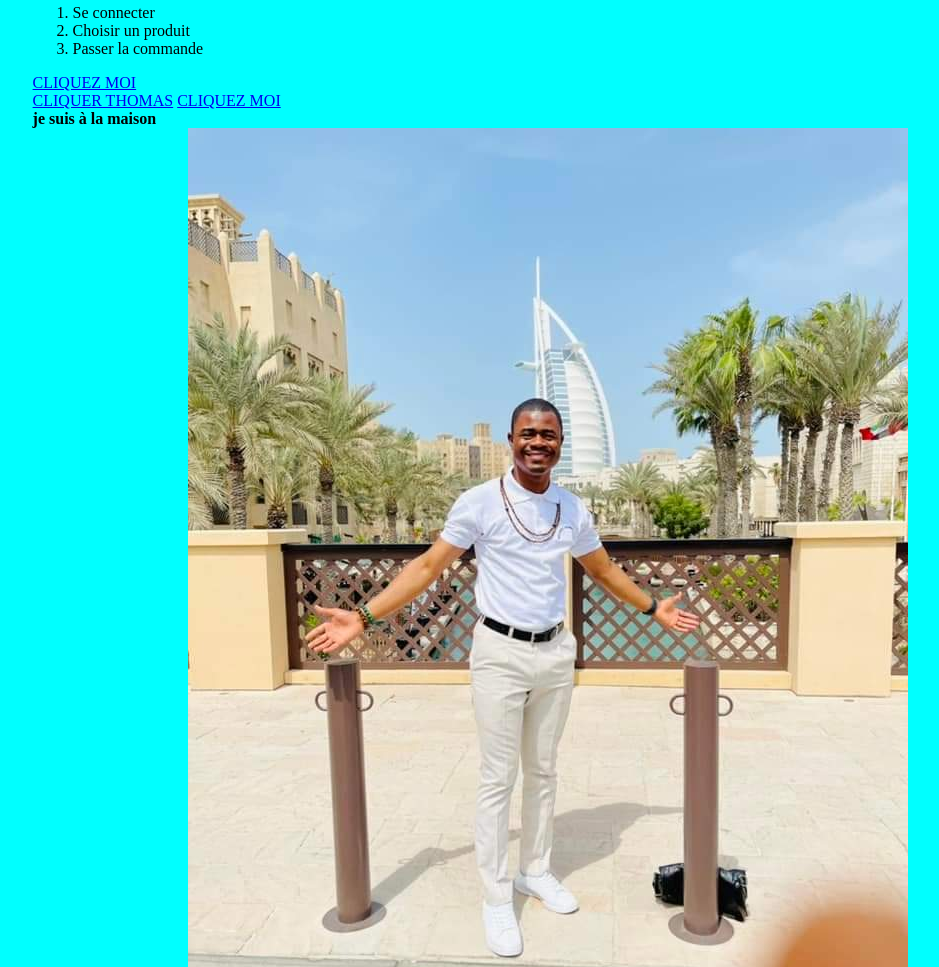
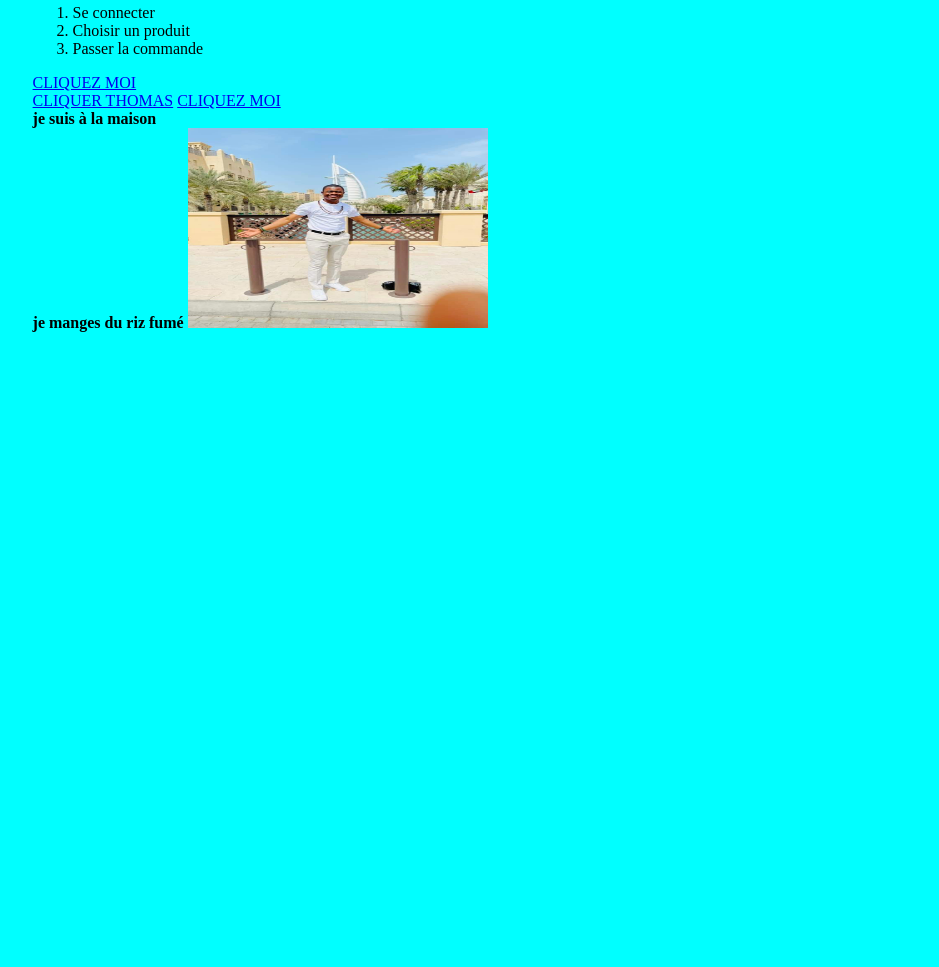
Before and after one commit to ouedraogorobert83-oss/site-web-, a plain HTML site: page index.html in a window 1280 px wide. Shown: the part 1080-2047 px from the top of the page, without its empty margins (43-982 px from the left). After the commit the page ends 1487 px from the top, so only its background shows below. Drawn offline with Linux system fonts and the light colour scheme.

Commit message:
reduction de le taille de l'image

```diff
--- a/index.html
+++ b/index.html
@@ -97,7 +97,7 @@ Lorem ipsum dolor sit amet consectetur adipisicing elit. Voluptate amet voluptat
 
 <!--debut de lien d'images et videos-->
 
-<img src="simon.jpg" alt="photo de simon">
+<img src="simon.jpg" alt="photo de simon" width="300" height="200">
 
 
 
```
